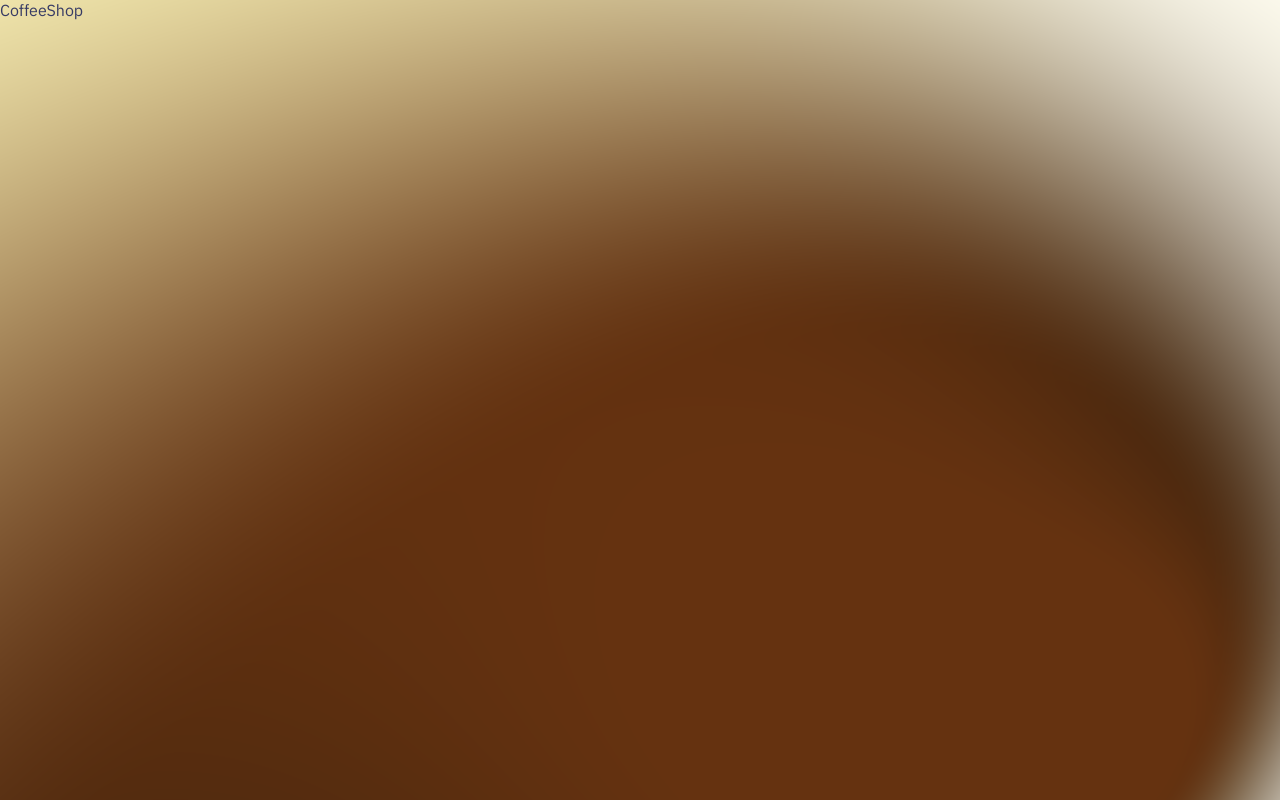
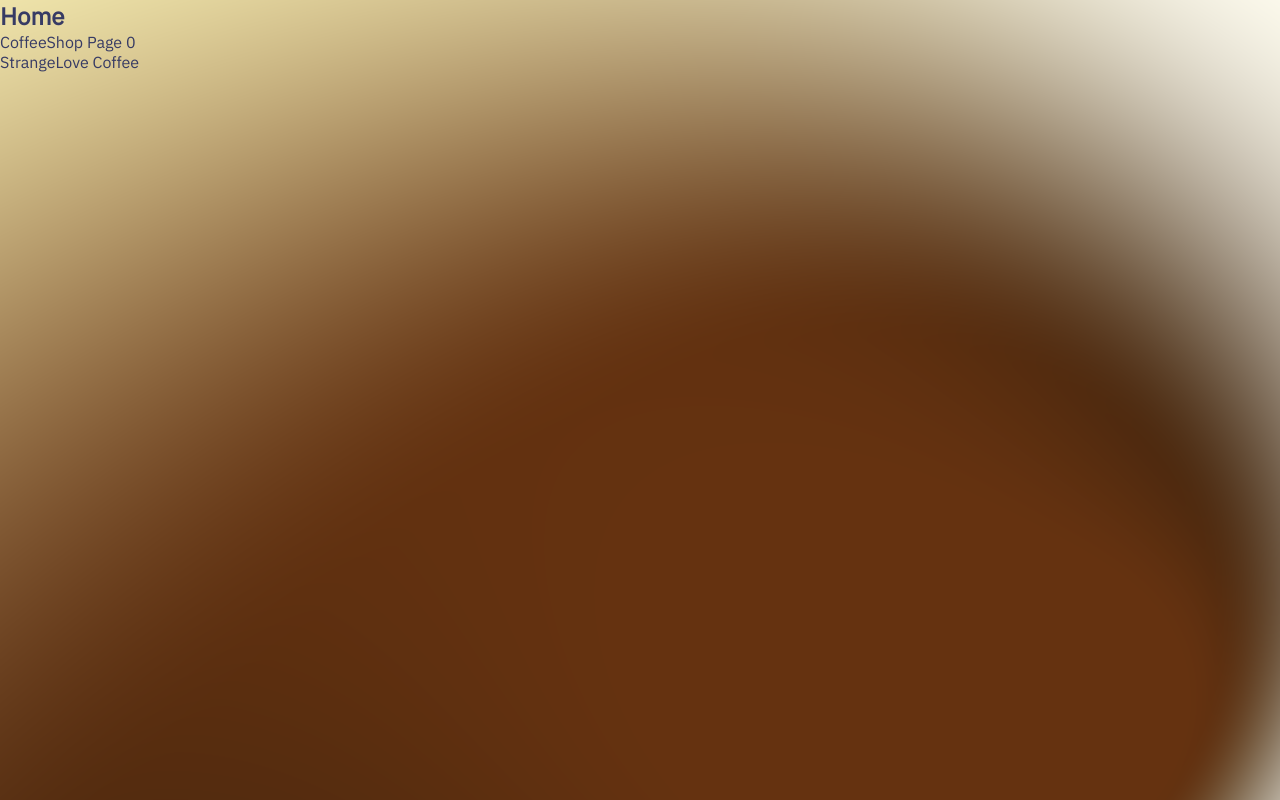
Before and after one commit to drerichards/coffee_nextjs, a Next.js app: page /coffee-shop/0 in a window 1280 px wide. Built offline with nearby package versions, Linux system fonts and the light colour scheme.

Commit message:
add code for prerender of shops

```diff
--- a/pages/coffee-shop/[id].js
+++ b/pages/coffee-shop/[id].js
@@ -1,11 +1,43 @@
-import {useRouter} from 'next/router'
+import { useRouter } from 'next/router'
+import coffeeShopsData from '../../data/coffee-stores.json'
+import Link from "next/link"
 
-const CoffeeShop = () => {
+export function getStaticProps(staticProps) {
+    const params = staticProps.params
+    console.log('params', params);
+
+    return {
+        props: {
+            coffeeShop: coffeeShopsData.find(store => (
+                store.id.toString() === params.id
+            ))
+        }
+    }
+}
+
+export function getStaticPaths () {
+    return {
+        paths: [
+            { params: { id: '0' } },
+            { params: { id: '1' } }
+        ],
+        fallback: false
+    }
+}
+
+const CoffeeShop = props => {
     const router = useRouter()
-    console.log(router);
+    console.log('router', router)
+    console.log('props', props)
     return (
         <div>
-            CoffeeShop
+            <h2>
+                <Link href="/"><a>
+                    Home
+                </a></Link>
+            </h2>
+            CoffeeShop Page {router.query.id}
+            <p>{props.coffeeShop.name}</p>
         </div>
     )
 }
```
Also changed, not shown: pages/index.js (+17 -3 lines).
